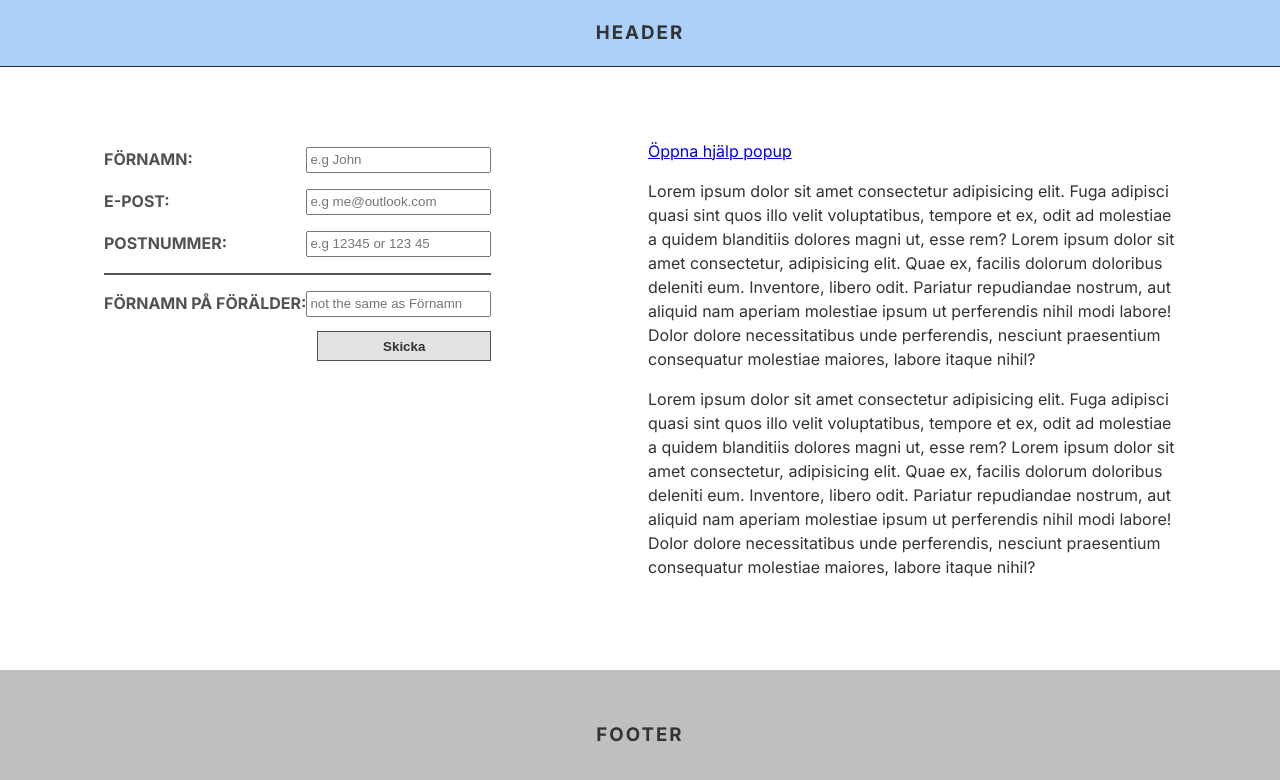
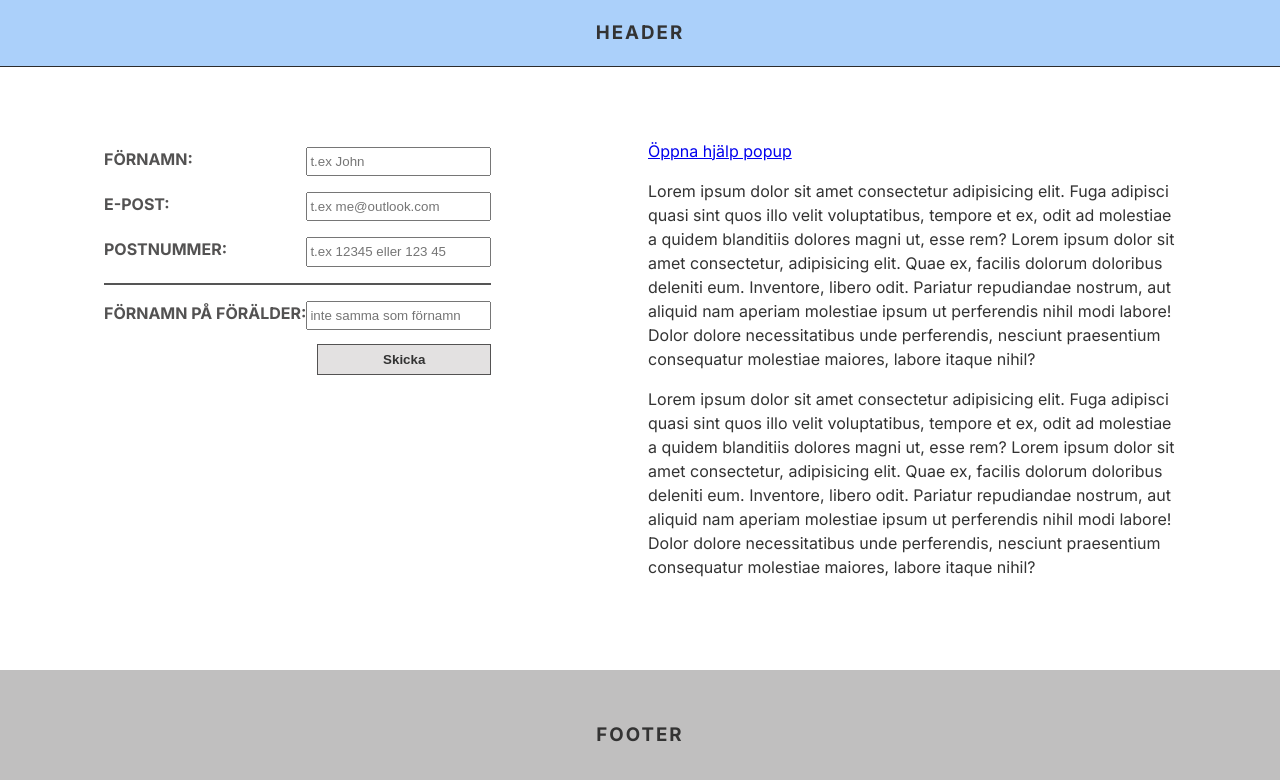
Before and after one commit to adetokunbo-adenuga/seb_tech_programme_case, a Next.js app: page / in a window 1280 px wide. Shown: the top 780 px of the page. Built offline with nearby package versions, Linux system fonts and the light colour scheme.

Commit message:
Update form input placeholders and styles

```diff
--- a/components/forms/Form.tsx
+++ b/components/forms/Form.tsx
@@ -23,7 +23,7 @@ const Form = () => {
 
     if (values.name.toLowerCase() === values.parentName.toLowerCase()) {
       alert(
-        "Name and Parent Name should be different. Please change Föräldernamn."
+        "Förnamn och Förälders förnamn bör vara olika. Vänligen ändra Förälders förnamn."
       );
     } else {
       router.push("/case");
@@ -41,7 +41,7 @@ const Form = () => {
             value={values.name}
             onChange={handleInputChange}
             required
-            placeholder="e.g John"
+            placeholder="t.ex John"
             pattern="^[a-zA-Z]+$"
           />
         </div>
@@ -51,7 +51,7 @@ const Form = () => {
             type="text"
             name="email"
             required
-            placeholder="e.g me@outlook.com"
+            placeholder="t.ex me@outlook.com"
             pattern="^([a-zA-Z0-9_\-\.]+)@([a-zA-Z0-9_\-\.]+)\.([a-zA-Z]{2,5})$"
           />
         </div>
@@ -59,9 +59,9 @@ const Form = () => {
           <label>POSTNUMMER: </label>
           <input
             type="text"
-            name="post-number"
+            name="postNumber"
             required
-            placeholder="e.g 12345 or 123 45"
+            placeholder="t.ex 12345 eller 123 45"
             pattern="^\d{5}$|^\d{3} \d{2}$"
           />
         </div>
@@ -74,7 +74,7 @@ const Form = () => {
             value={values.parentName}
             onChange={handleInputChange}
             required
-            placeholder="not the same as Förnamn"
+            placeholder="inte samma som förnamn"
             pattern="^[a-zA-Z]+$"
           />
         </div>
--- a/components/forms/form.module.css
+++ b/components/forms/form.module.css
@@ -15,7 +15,7 @@
 }
 
 .input_container input {
-  height: 1.5em;
+  height: 1.75em;
 }
 
 .input_container label {
@@ -40,24 +40,13 @@
   cursor: pointer;
 }
 
+.button button:hover {
+  background-color: #43e97a;
+}
+
 /* For tablets and larger screens */
 @media (min-width: 768px) {
   .input_container {
     flex-direction: row;
   }
-
-  /* .input_container input {
-    width: 45%;
-  } */
-
-  .button input {
-    width: 45%;
-  }
 }
-
-/* For small screens (phones)
-@media (max-width: 767px) {
-  .button input {
-    width: 100%;
-  }
-}*/
```
